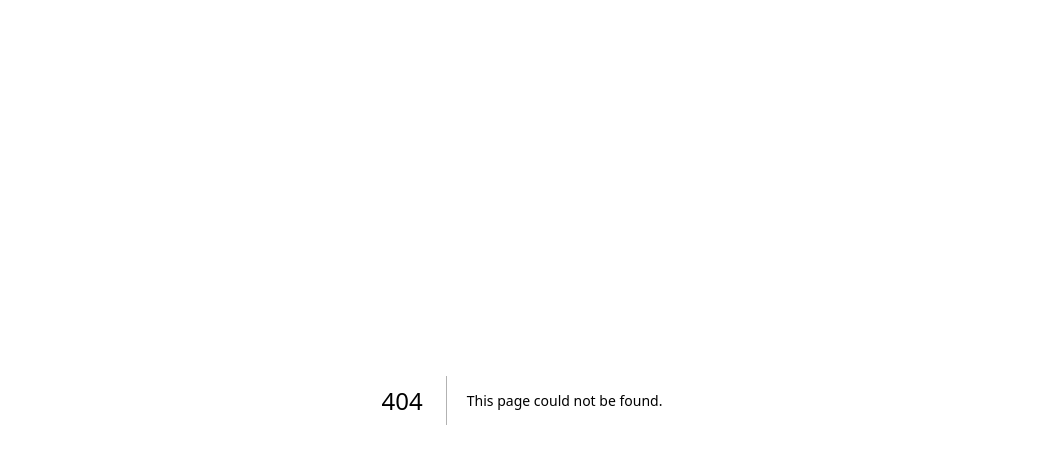
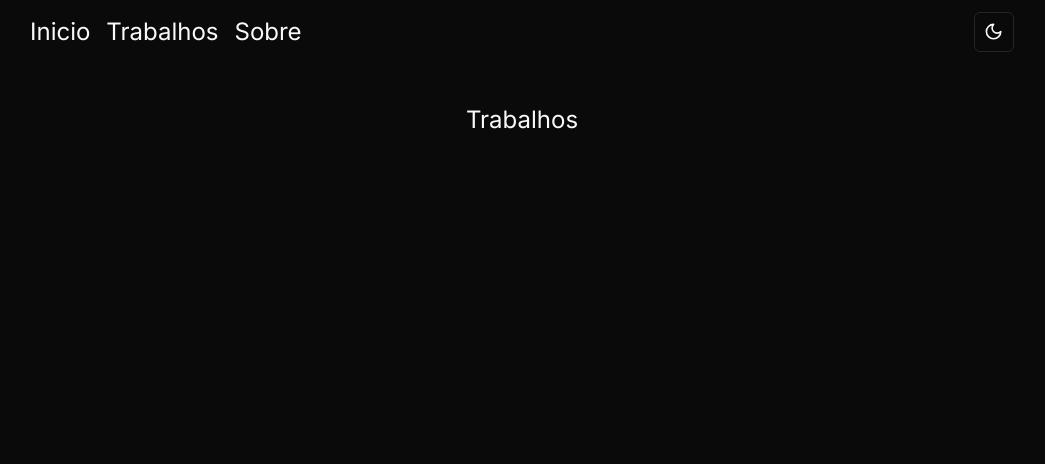
Before and after one commit to Acaj0/portifolio-antonio, a Next.js app: page /Trabalhos in a window 1280 px wide. Before the commit this address had no page. Shown: the top 464 px of the page, without its empty margins (118-1163 px from the left). Built offline with nearby package versions, Linux system fonts and the light colour scheme.

Commit message:
Added new page

```diff
--- /dev/null
+++ b/src/app/Trabalhos/page.tsx
@@ -0,0 +1,12 @@
+import NavBar from "@/components/ui/NavBar";
+
+export default function Trabalhos() {
+  return (
+    <div>
+      <NavBar></NavBar>
+      <div className="flex items-center justify-center mt-10">
+        <h1 className="text-2xl">Trabalhos</h1>
+      </div>
+    </div>
+  );
+}
--- a/src/components/ui/NavBar.tsx
+++ b/src/components/ui/NavBar.tsx
@@ -22,7 +22,8 @@ export default function NavBar() {
         >
           Inicio
         </a>
-        <a className="hover:text-gray-500 transition ease-in-out delay-50 hover:-translate-y-1 hover:scale-110 duration-50">
+        <a
+        href="/Trabalhos" className="hover:text-gray-500 transition ease-in-out delay-50 hover:-translate-y-1 hover:scale-110 duration-50">
           Trabalhos
         </a>
         <Drawer>
```
